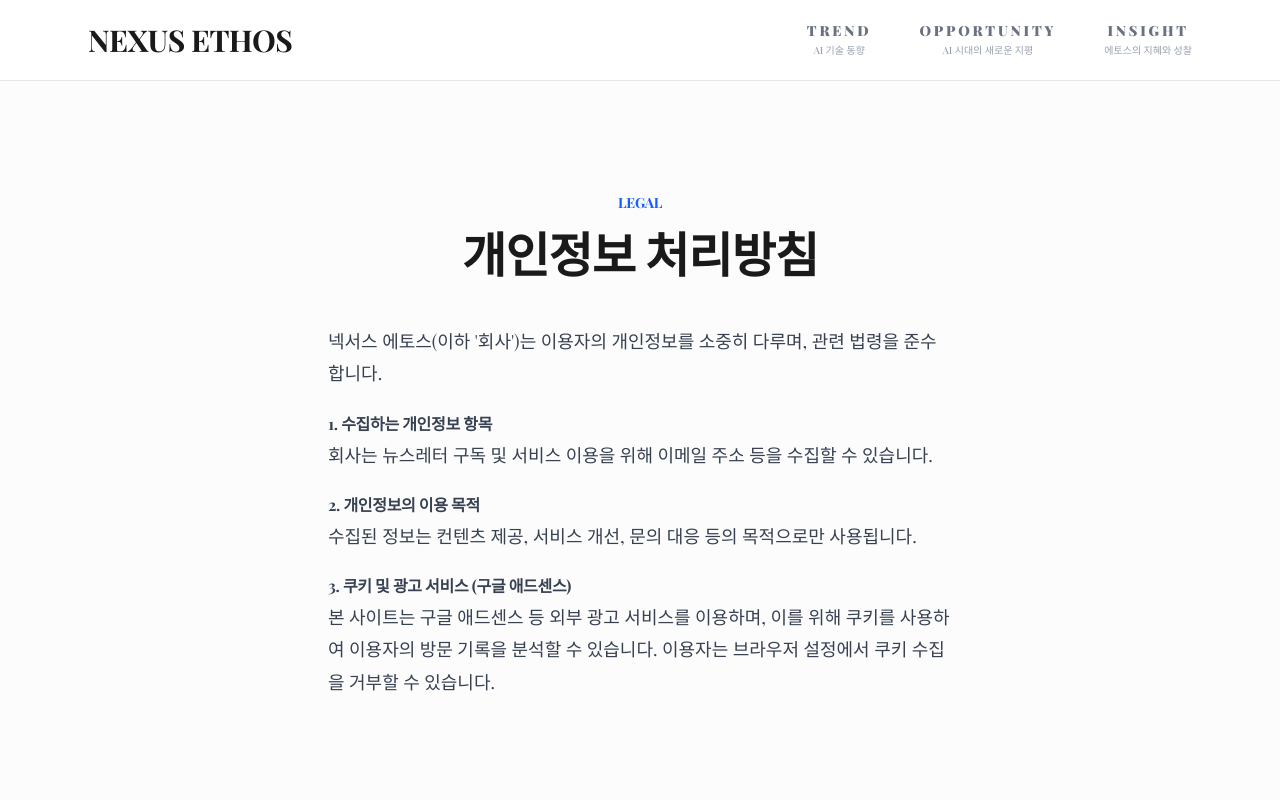
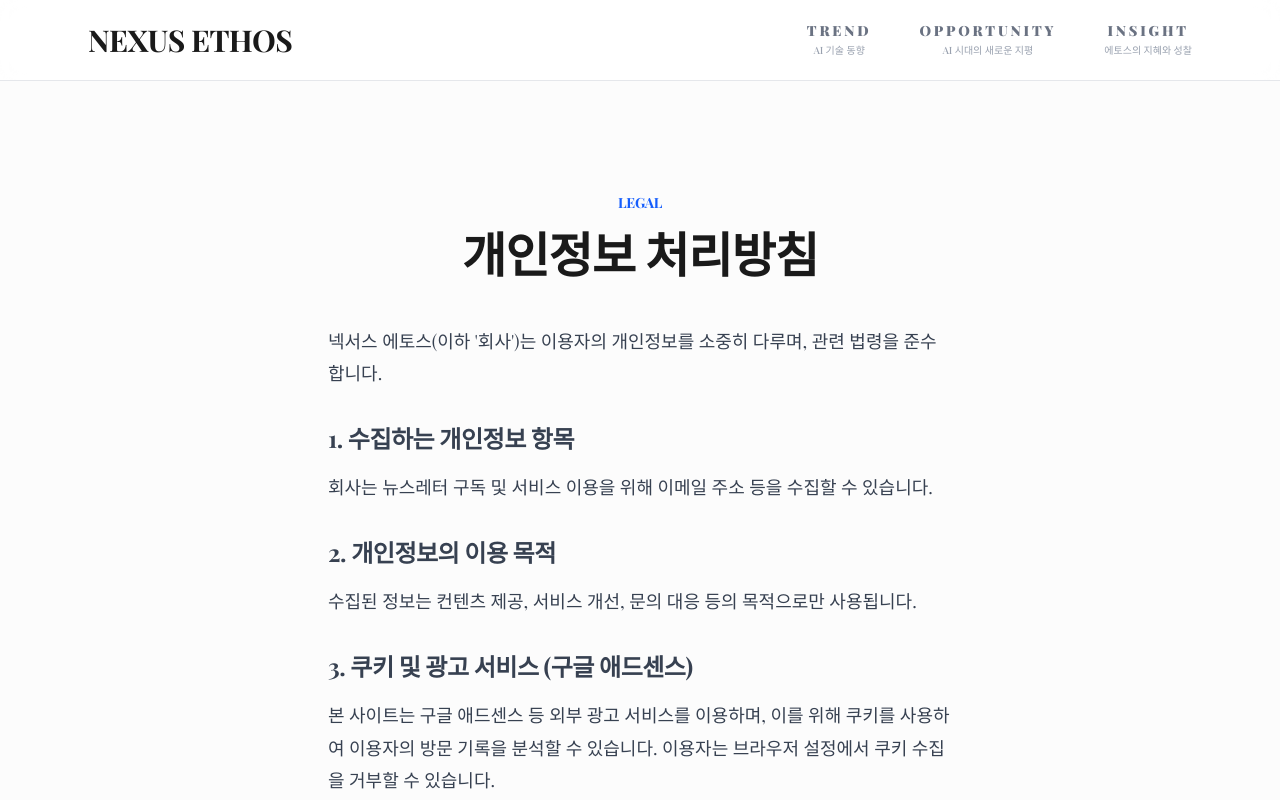
Before and after one commit to grit24365/nexus-ethos, a Next.js app: page /privacy in a window 1280 px wide. Shown: the top 800 px of the page. Built offline with nearby package versions, Linux system fonts and the light colour scheme; no server answers; a web font is replaced by a local one.

Commit message:
UI: Increase subtitle font size and fix date synchronization across components

```diff
--- a/src/app/blog/[slug]/page.tsx
+++ b/src/app/blog/[slug]/page.tsx
@@ -2,7 +2,7 @@ import { getPostData, getSortedPostsData } from "@/lib/posts";
 import { notFound } from "next/navigation";
 import ReactMarkdown from "react-markdown";
 import remarkGfm from "remark-gfm";
-import { format } from "date-fns";
+import { format, parseISO } from "date-fns";
 import { ko } from "date-fns/locale";
 import SmartImage from "@/components/SmartImage";
 import SocialShare from "@/components/SocialShare";
@@ -28,6 +28,9 @@ export default async function PostPage({ params }: Props) {
 
   const defaultImage = "https://images.unsplash.com/photo-1677442136019-21780ecad995?q=80&w=1200&auto=format&fit=crop";
 
+  // Use parseISO to ensure the date string "YYYY-MM-DD" is interpreted consistently without timezone shifts
+  const postDate = parseISO(post.date);
+
   return (
     <article className="max-w-4xl mx-auto space-y-12">
       <header className="space-y-8 text-center">
@@ -35,7 +38,7 @@ export default async function PostPage({ params }: Props) {
           <span>{post.category}</span>
           <span className="text-gray-300">•</span>
           <time dateTime={post.date}>
-            {format(new Date(post.date), "yyyy년 M월 d일", { locale: ko })}
+            {format(postDate, "yyyy년 M월 d일", { locale: ko })}
           </time>
         </div>
         <h1 className="text-4xl md:text-6xl font-serif font-bold leading-tight tracking-tight">
--- a/src/app/globals.css
+++ b/src/app/globals.css
@@ -45,9 +45,17 @@ a:hover {
 }
 
 .prose h2 {
-  font-size: 1.875rem;
-  margin-top: 2.5rem;
-  margin-bottom: 1.25rem;
+  font-size: 2.25rem; /* Increased from 1.875rem */
+  margin-top: 3rem;
+  margin-bottom: 1.5rem;
+  line-height: 1.3;
+}
+
+.prose h3 {
+  font-size: 1.5rem;
+  margin-top: 2rem;
+  margin-bottom: 1rem;
+  line-height: 1.4;
 }
 
 .prose p {
--- a/src/components/FeaturedCarousel.tsx
+++ b/src/components/FeaturedCarousel.tsx
@@ -3,7 +3,7 @@
 import { useState, useEffect, useCallback, useRef } from "react";
 import Link from "next/link";
 import { ChevronLeft, ChevronRight } from "lucide-react";
-import { format } from "date-fns";
+import { format, parseISO } from "date-fns";
 import { ko } from "date-fns/locale";
 import SmartImage from "@/components/SmartImage";
 import { Post } from "@/lib/posts";
@@ -102,7 +102,7 @@ export default function FeaturedCarousel({ posts }: FeaturedCarouselProps) {
                     <div className="space-y-0">
                       <p className="font-black text-gray-900 uppercase tracking-widest text-[10px]">Editor Nexthos</p>
                       <p className="text-gray-400 text-xs font-medium">
-                        {format(new Date(post.date), "yyyy년 M월 d일", { locale: ko })}
+                        {format(parseISO(post.date), "yyyy년 M월 d일", { locale: ko })}
                       </p>
                     </div>
                   </div>
```
